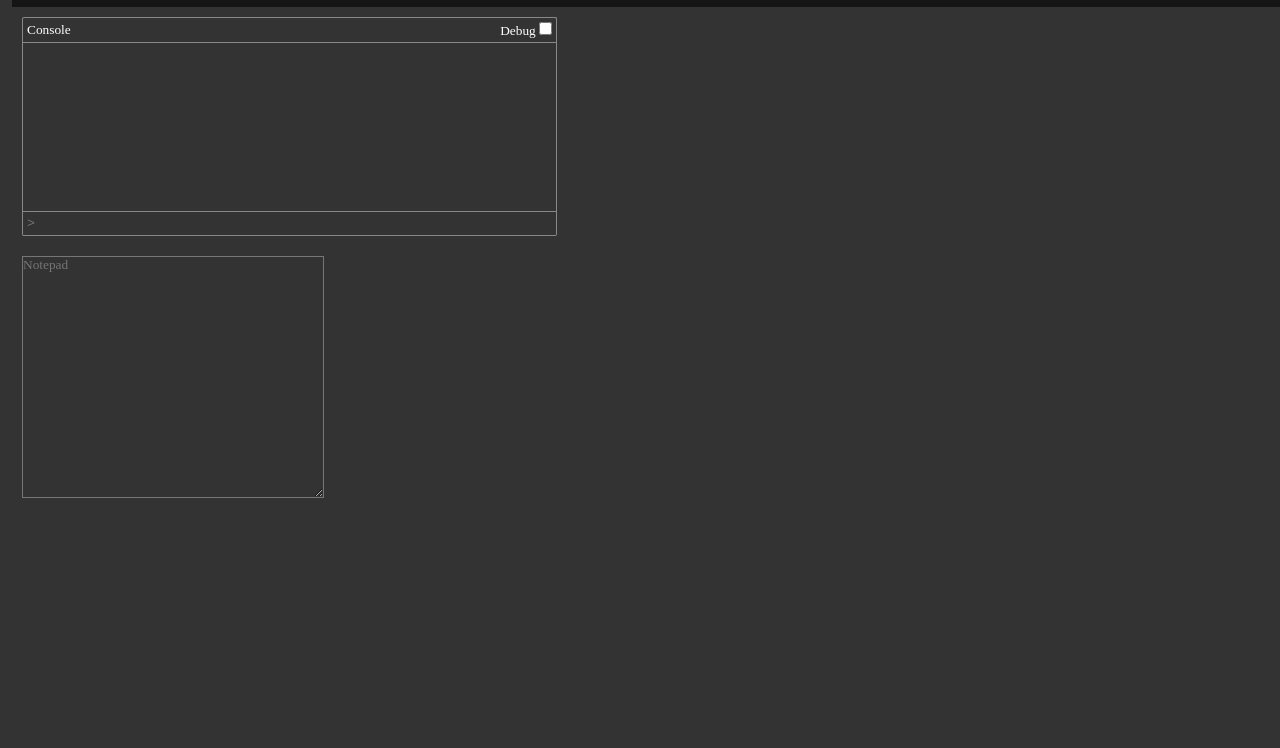
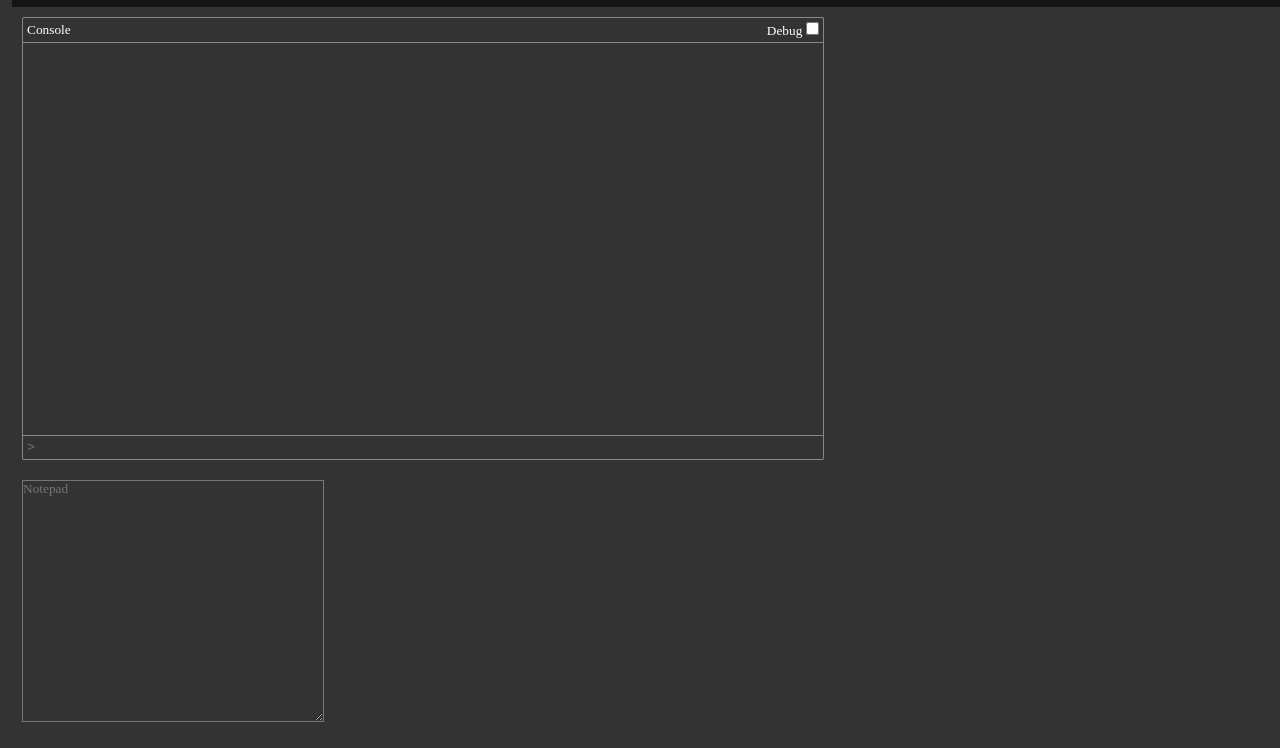
Before and after one commit to WebMUD/WebMUD, a website built with webpack: page public/client/index.html in a window 1280 px wide. Shown: the part 83-831 px from the top of the page. Before the commit the page ends 800 px from the top, so only its background shows below. Built offline with nearby package versions, Linux system fonts and the light colour scheme.

Commit message:
fix more things

```diff
--- a/public/client/main.css
+++ b/public/client/main.css
@@ -2,7 +2,7 @@
 * {
   padding: 0;
   margin: 0;
-  font-family: 'Times New Roman';
+  font-family: "Times New Roman";
 }
 
 body {
@@ -69,7 +69,7 @@ header {
 }
 
 /* Also change color of icon when hover on link */
-.menu li a:hover - .fas {
+.menu li a:hover .fas {
   color: #fb743e;
 }
 
@@ -116,3 +116,12 @@ header {
   color: #fff;
   margin: 10px;
 }
+
+.text-output {
+  height: 48ch;
+  font-size: 12pt;
+}
+
+.console {
+  width: 120ch;
+}
```
